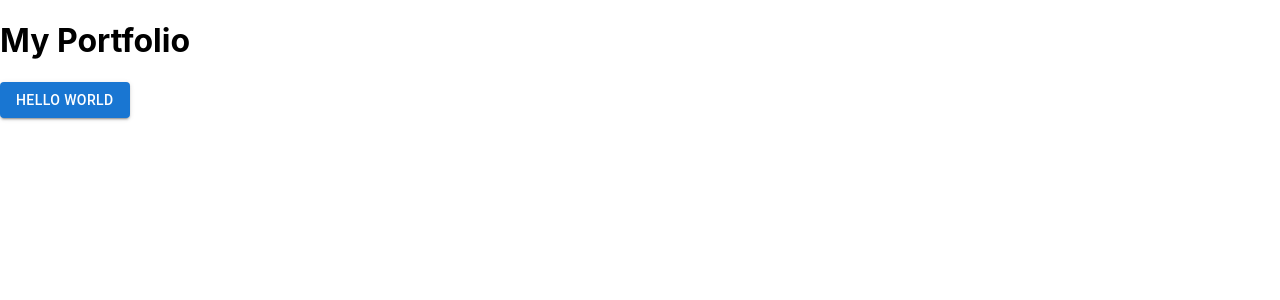
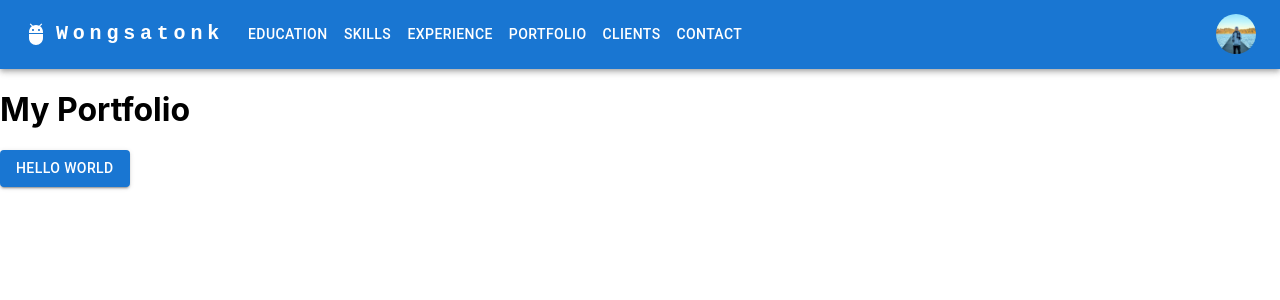
Before and after one commit to wongsatonk/react-portfolio, a React (Create React App) app: page / in a window 1280 px wide. Shown: the top 300 px of the page. Built offline with nearby package versions, Linux system fonts and the light colour scheme.

Commit message:
Create a menu and profile avatar

```diff
--- a/package.json
+++ b/package.json
@@ -5,6 +5,7 @@
   "dependencies": {
     "@emotion/react": "^11.11.4",
     "@emotion/styled": "^11.11.5",
+    "@mui/icons-material": "^5.16.1",
     "@mui/material": "^5.16.0",
     "@testing-library/jest-dom": "^5.17.0",
     "@testing-library/react": "^13.4.0",
--- a/src/App.js
+++ b/src/App.js
@@ -1,11 +1,14 @@
 import React from "react";
 import { Button } from "@mui/material";
+import Header from "./components/Header";
 
 function App() {
+  const theme = "primary";
   return (
     <div>
+      <Header theme={theme}></Header>
       <h1>My Portfolio</h1>
-      <Button variant="contained" color="primary">
+      <Button variant="contained" color={theme}>
         Hello World
       </Button>
     </div>
--- /dev/null
+++ b/src/components/Header.js
@@ -0,0 +1,180 @@
+// src/components/Header.js
+import React from "react";
+import AppBar from "@mui/material/AppBar";
+import Toolbar from "@mui/material/Toolbar";
+import Typography from "@mui/material/Typography";
+import Container from "@mui/material/Container";
+import AdbIcon from "@mui/icons-material/Adb";
+import IconButton from "@mui/material/IconButton";
+import Box from "@mui/material/Box";
+import MenuIcon from "@mui/icons-material/Menu";
+import Menu from "@mui/material/Menu";
+import { Avatar, Button, Icon, MenuItem, Tooltip } from "@mui/material";
+
+const pages = [
+  "Education",
+  "Skills",
+  "Experience",
+  "Portfolio",
+  "Clients",
+  "Contact",
+];
+const settings = ["Facebook", "Instagram", "LinkedIn"];
+
+function Header(props) {
+  const [anchorElNav, setAnchorElNav] = React.useState(null);
+  const [anchorElUser, setAnchorElUser] = React.useState(null);
+
+  const handleOpenNavMenu = (e) => {
+    setAnchorElNav(e.currentTarget);
+  };
+
+  const handleOpenUserMenu = (e) => {
+    setAnchorElUser(e.currentTarget);
+  };
+
+  const handleCloseNavMenu = () => {
+    setAnchorElNav(null);
+  };
+
+  const handleCloseUserMenu = () => {
+    setAnchorElUser(null);
+  };
+
+  return (
+    <AppBar position="static" color={props.theme}>
+      <Container maxWidth="xl">
+        <Toolbar disableGutters>
+          <AdbIcon
+            sx={{ display: { xs: "none", md: "flex" }, mr: 1 }}
+          ></AdbIcon>
+          <Typography
+            variant="h6"
+            noWrap
+            component="a"
+            href="app-bar-with-responsive-menu"
+            sx={{
+              mr: 2,
+              display: { xs: "none", md: "flex" },
+              fontFamily: "monospace",
+              fontWeight: 700,
+              letterSpacing: ".3rem",
+              color: "inherit",
+              textDecoration: "none",
+            }}
+          >
+            Wongsatonk
+          </Typography>
+
+          <Box
+            sx={{
+              flexGrow: 1,
+              display: { xs: "flex", md: "none" },
+            }}
+          >
+            <IconButton
+              size="large"
+              aria-label="account of current user"
+              aria-haspopup="true"
+              onClick={handleOpenNavMenu}
+              color="inherit"
+            >
+              <MenuIcon />
+            </IconButton>
+            <Menu
+              id="menu-appbar"
+              anchorEl={anchorElNav}
+              anchorOrigin={{
+                vertical: "bottom",
+                horizontal: "left",
+              }}
+              keepMounted
+              transformOrigin={{
+                vertical: "top",
+                horizontal: "left",
+              }}
+              open={Boolean(anchorElNav)}
+              onClose={handleCloseNavMenu}
+              sx={{
+                display: { xs: "block", md: "none" },
+              }}
+            >
+              {pages.map((page) => (
+                <MenuItem key={page} onClick={handleCloseNavMenu}>
+                  <Typography textAlign="center">{page}</Typography>
+                </MenuItem>
+              ))}
+            </Menu>
+          </Box>
+          <AdbIcon
+            sx={{ display: { xs: "flex", md: "none" }, mr: 1 }}
+          ></AdbIcon>
+          <Typography
+            variant="h5"
+            noWrap
+            component="a"
+            href="app-bar-with-responsive-menu"
+            sx={{
+              mr: 2,
+              display: { xs: "flex", md: "none" },
+              flexGrow: 1,
+              fontFamily: "monospace",
+              fontWeight: 700,
+              letterSpacing: ".3rem",
+              color: "inherit",
+              textDecoration: "none",
+            }}
+          >
+            Wongsatonk
+          </Typography>
+          <Box sx={{ flexGrow: 1, display: { xs: "none", md: "flex" } }}>
+            {pages.map((page) => (
+              <Button
+                key={page}
+                onClick={handleCloseNavMenu}
+                sx={{ my: 2, color: "white", display: "block" }}
+              >
+                {page}
+              </Button>
+            ))}
+          </Box>
+
+          <Box sx={{ flexGrow: 0 }}>
+            <Tooltip title="Open settings">
+              <IconButton onClick={handleOpenUserMenu} sx={{ p: 0 }}>
+                <Avatar
+                  alt="Wongsaton Kampusan"
+                  src="avatar/profile.jpg"
+                ></Avatar>
+              </IconButton>
+            </Tooltip>
+            <Menu
+              sx={{ mt: "45px" }}
+              id="menu-appbar"
+              anchorEl={anchorElUser}
+              anchorOrigin={{
+                vertical: "top",
+                horizontal: "right",
+              }}
+              keepMounted
+              transformOrigin={{
+                vertical: "top",
+                horizontal: "right",
+              }}
+              open={Boolean(anchorElUser)}
+              onClose={handleCloseUserMenu}
+            >
+              {settings.map((setting) => (
+                <MenuItem key={setting} onClick={handleCloseUserMenu}>
+                  <Typography textAlign="center">{setting}</Typography>
+                </MenuItem>
+              ))}
+            </Menu>
+          </Box>
+        </Toolbar>
+      </Container>
+    </AppBar>
+  );
+}
+
+export default Header;
```
Also changed, not shown: public/avatar/profile.jpg (added), 1 other file (tests, documents, lock files or other folders).
